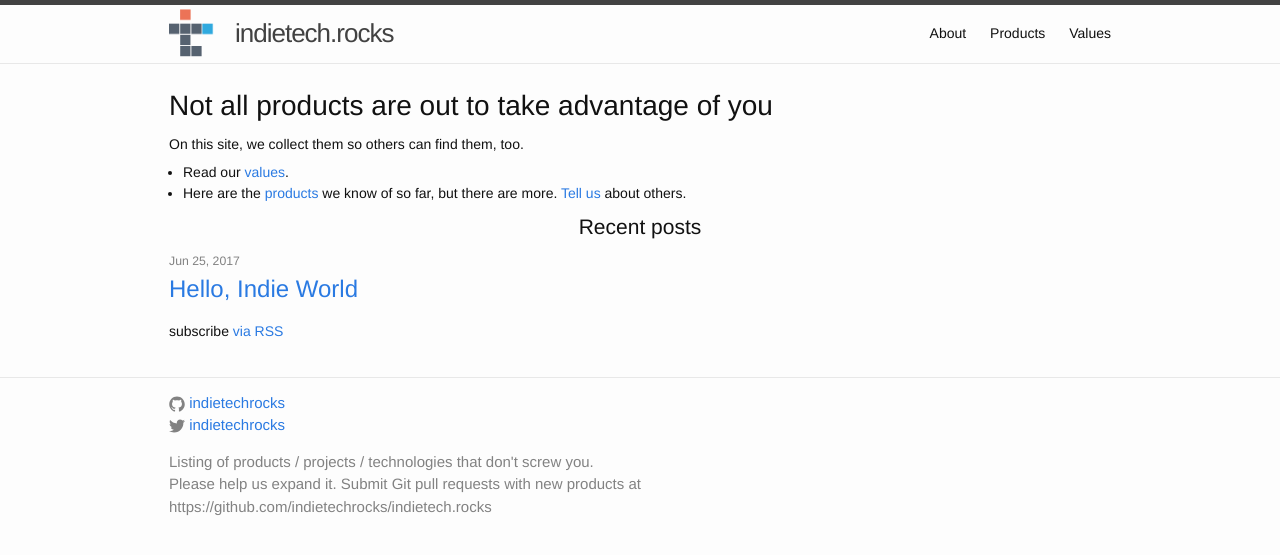
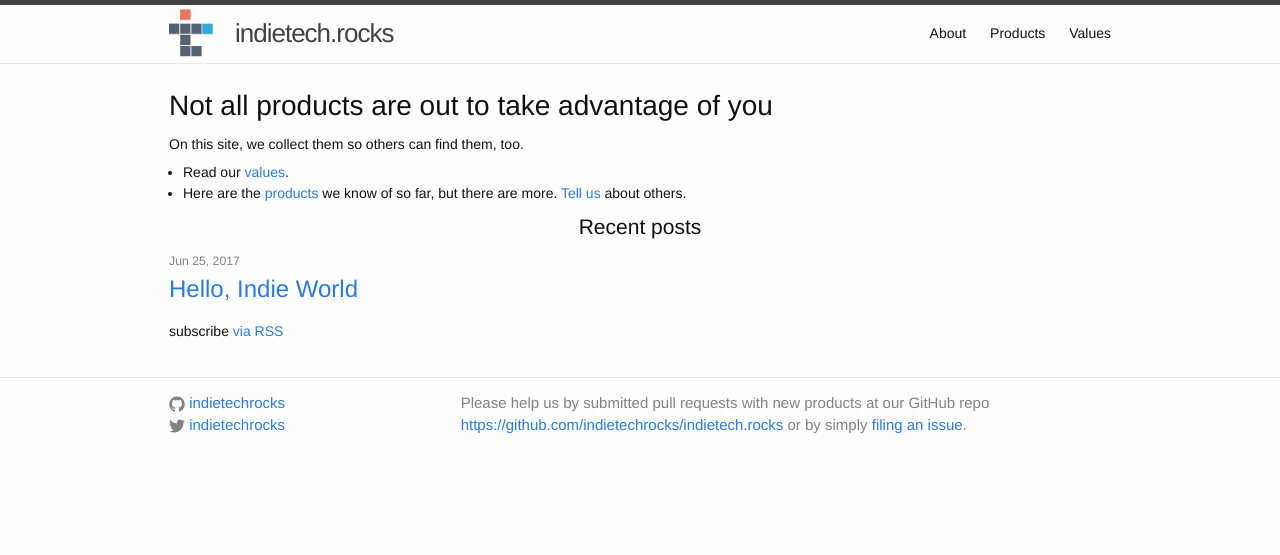
Before and after one commit to indietechrocks/indietech.rocks, a Jekyll site: the page built from index.html, in a window 1280 px wide. Shown: the top 555 px of the page. Built offline with Jekyll 4.4.1, drawn with Linux system fonts in a browser that asks for light colours.

Commit message:
Footer improvements.

```diff
--- a/_config.yml
+++ b/_config.yml
@@ -9,8 +9,6 @@
 title: indietech.rocks
 description: > # this means to ignore newlines until "baseurl:"
   Listing of products / projects / technologies that don't screw you.
-  Please help us expand it. Submit Git pull requests with new products at
-  https://github.com/indietechrocks/indietech.rocks
 baseurl: "" # the subpath of your site, e.g. /blog
 url: "http://indietech.rocks" # the base hostname & protocol for your site
 twitter_username: indietechrocks
--- a/_includes/footer.html
+++ b/_includes/footer.html
@@ -20,7 +20,9 @@
       </div>
 
       <div class="footer-col footer-col-2">
-        <p>{{ site.description }}</p>
+        <p>Please help us by submitted pull requests with new products at our GitHub repo
+           <a href="https://github.com/indietechrocks/indietech.rocks">https://github.com/indietechrocks/indietech.rocks</a>
+           or by simply <a href="https://github.com/indietechrocks/indietech.rocks/issues">filing an issue</a>.</p>
       </div>
     </div>
 
--- a/_sass/_layout.scss
+++ b/_sass/_layout.scss
@@ -128,11 +128,11 @@
 }
 
 .footer-col-1 {
-    width: 50%;
+    width: 30%;
 }
 
 .footer-col-2 {
-    width: 50%;
+    width: 65%;
 }
 
 /**
```
